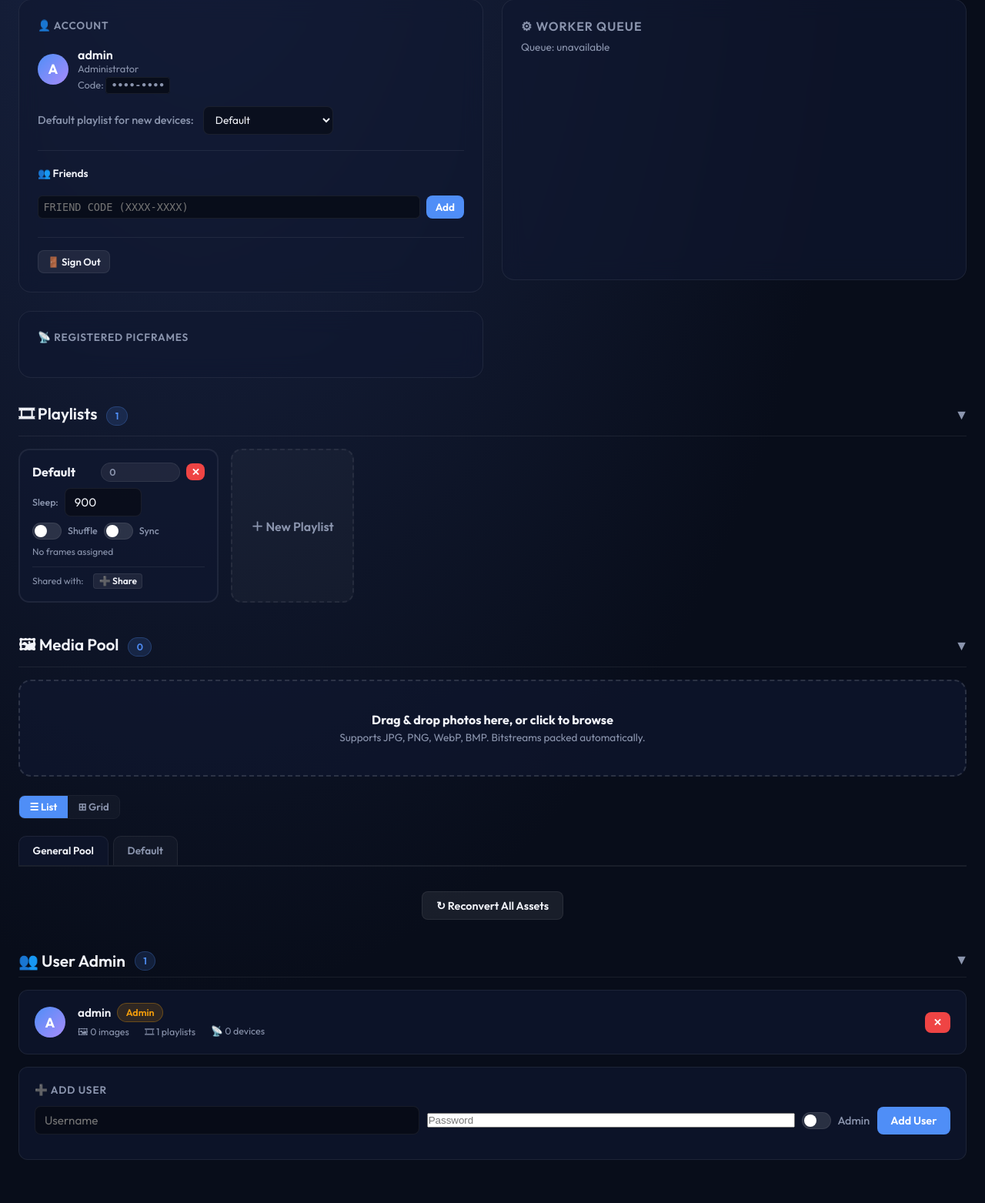
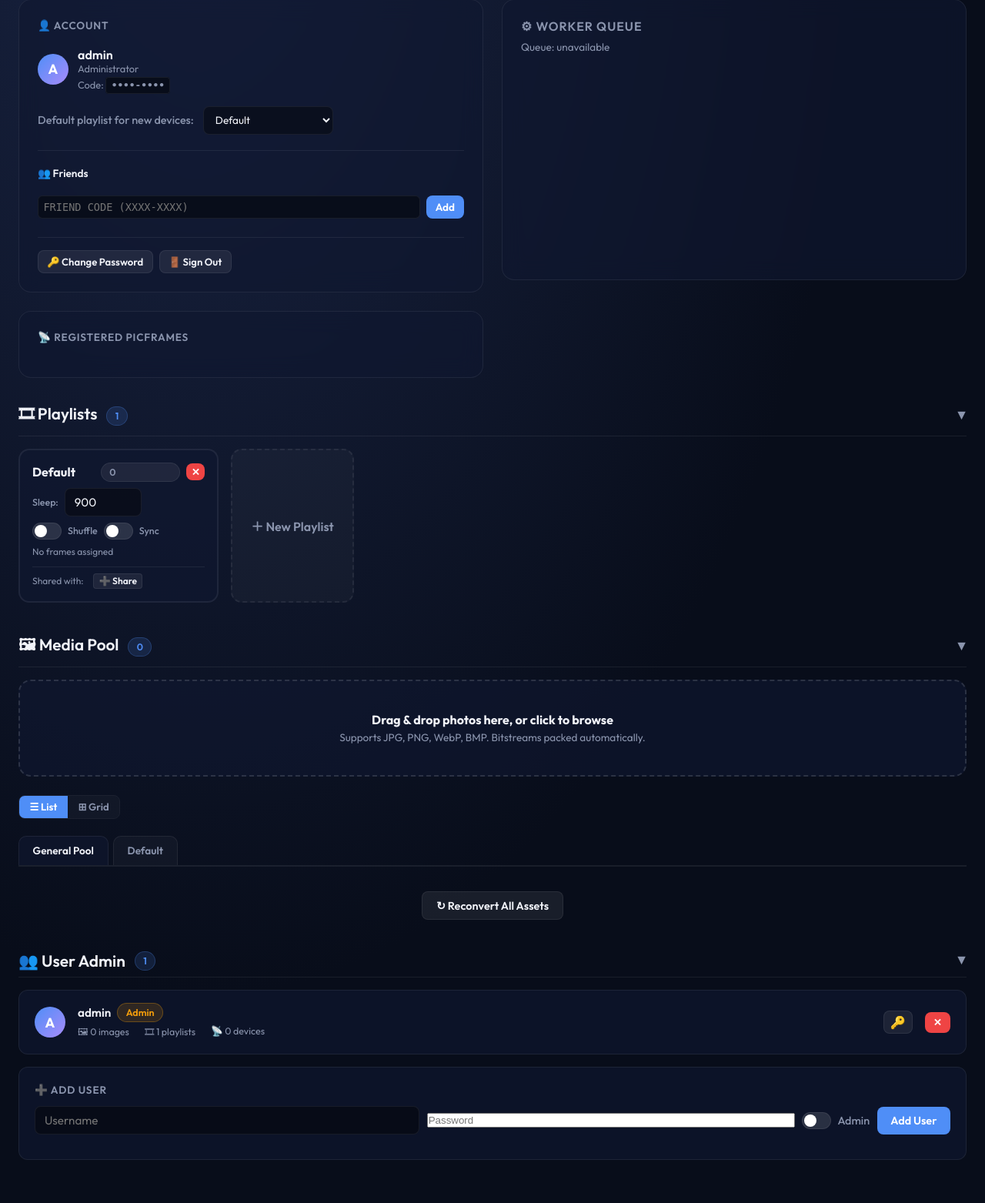
Before and after one commit to finn-e/picframes-server, a Flask app: page / in a window 1280 px wide. Shown: the part 205-1768 px from the top of the page at 77% size. Run offline with Flask 3, Linux system fonts and the light colour scheme; data comes from the database, SQL or seed files in the repository; data that the repository does not hold is empty; parts of the project's set-up code (start-up, migrations or seed data) failed here and were passed over; some libraries are stand-ins or nearby versions.

Commit message:
feat(ui): add change password + admin reset password
Account card gets a 🔑 Change Password button (requires current password).
User Admin cards get a 🔑 icon button to reset any other user's password
(admin-only, no current password needed). Both use a shared modal that
adapts based on mode. Routes: POST /admin/change-password and
POST /admin/users/<uid>/reset-password.

```diff
--- a/templates/index.html
+++ b/templates/index.html
@@ -343,6 +343,7 @@
             </div>
 
             <div class="user-actions" style="margin-top: 1.5rem; border-top: 1px solid var(--border); padding-top: 1rem;">
+                <button class="btn btn-ghost btn-sm" onclick="openPasswordModal('self')">🔑 Change Password</button>
                 <a href="{{ url_for('ui.logout') }}" class="btn btn-ghost btn-sm">🚪 Sign Out</a>
             </div>
         </div>
@@ -746,6 +747,7 @@
                 </div>
             </div>
             {% if user.id != current_user.user_id %}
+            <button class="btn btn-ghost btn-sm" style="font-size:1rem; padding:0.25rem 0.5rem;" title="Reset password" onclick="openPasswordModal('reset', {{ user.id }}, '{{ user.username }}')">🔑</button>
             <button class="btn btn-danger btn-sm" onclick="deleteUser({{ user.id }}, '{{ user.username }}')">✕</button>
             {% endif %}
         </div>
@@ -765,6 +767,30 @@
     </div><!-- /drawer-body-user-admin -->
     </div><!-- /drawer-section user-admin -->
     {% endif %}
+</div>
+
+<!-- ===== Password Modal ===== -->
+<div id="pw-modal" style="display:none; position:fixed; inset:0; background:rgba(0,0,0,0.6); z-index:500; align-items:center; justify-content:center;">
+  <div style="background:var(--card); border:1px solid var(--border); border-radius:16px; padding:1.5rem; width:min(400px,90vw); display:flex; flex-direction:column; gap:0.75rem;">
+    <div style="font-weight:700; font-size:1.1rem;">🔑 <span id="pw-modal-title">Change Password</span></div>
+    <div id="pw-current-row">
+      <label style="font-size:0.85rem; color:var(--muted);">Current password</label>
+      <input id="pw-current" type="password" style="width:100%; margin-top:0.25rem; padding:0.4rem 0.6rem; border:1px solid var(--border); border-radius:7px; background:var(--bg); color:var(--text); font-size:0.9rem; box-sizing:border-box;">
+    </div>
+    <div>
+      <label style="font-size:0.85rem; color:var(--muted);">New password</label>
+      <input id="pw-new" type="password" style="width:100%; margin-top:0.25rem; padding:0.4rem 0.6rem; border:1px solid var(--border); border-radius:7px; background:var(--bg); color:var(--text); font-size:0.9rem; box-sizing:border-box;">
+    </div>
+    <div>
+      <label style="font-size:0.85rem; color:var(--muted);">Confirm new password</label>
+      <input id="pw-confirm" type="password" style="width:100%; margin-top:0.25rem; padding:0.4rem 0.6rem; border:1px solid var(--border); border-radius:7px; background:var(--bg); color:var(--text); font-size:0.9rem; box-sizing:border-box;">
+    </div>
+    <div id="pw-error" style="color:var(--danger); font-size:0.82rem; display:none;"></div>
+    <div style="display:flex; gap:0.5rem; justify-content:flex-end; margin-top:0.25rem;">
+      <button class="btn btn-ghost btn-sm" onclick="closePwModal()">Cancel</button>
+      <button class="btn btn-primary btn-sm" onclick="submitPwModal()">Save</button>
+    </div>
+  </div>
 </div>
 
 <!-- ===== Image Editor Modal ===== -->
@@ -1478,6 +1504,58 @@ function createUser() {
             else toast('Error: ' + (d.error || 'unknown'));
         });
 }
+let _pwMode = 'self', _pwUid = null;
+
+function openPasswordModal(mode, uid, username) {
+    _pwMode = mode; _pwUid = uid || null;
+    document.getElementById('pw-modal-title').textContent =
+        mode === 'self' ? 'Change Password' : `Reset Password — ${username}`;
+    document.getElementById('pw-current-row').style.display = mode === 'self' ? '' : 'none';
+    document.getElementById('pw-current').value = '';
+    document.getElementById('pw-new').value = '';
+    document.getElementById('pw-confirm').value = '';
+    document.getElementById('pw-error').style.display = 'none';
+    document.getElementById('pw-modal').style.display = 'flex';
+    (mode === 'self'
+        ? document.getElementById('pw-current')
+        : document.getElementById('pw-new')).focus();
+}
+
+function closePwModal() {
+    document.getElementById('pw-modal').style.display = 'none';
+}
+
+function submitPwModal() {
+    const newPw  = document.getElementById('pw-new').value;
+    const confirm = document.getElementById('pw-confirm').value;
+    if (!newPw) { showPwError('New password is required'); return; }
+    if (newPw !== confirm) { showPwError('Passwords do not match'); return; }
+
+    let url, body;
+    if (_pwMode === 'self') {
+        const cur = document.getElementById('pw-current').value;
+        if (!cur) { showPwError('Current password is required'); return; }
+        url = '/admin/change-password';
+        body = { current_password: cur, new_password: newPw };
+    } else {
+        url = `/admin/users/${_pwUid}/reset-password`;
+        body = { new_password: newPw };
+    }
+
+    fetch(url, { method: 'POST', headers: {'Content-Type':'application/json'}, body: JSON.stringify(body) })
+        .then(r => r.json())
+        .then(d => {
+            if (d.ok) { closePwModal(); toast('Password updated'); }
+            else showPwError(d.error || 'Error');
+        })
+        .catch(() => showPwError('Network error'));
+}
+
+function showPwError(msg) {
+    const el = document.getElementById('pw-error');
+    el.textContent = msg; el.style.display = '';
+}
+
 function deleteUser(uid, username) {
     if(!confirm(`Delete user "${username}"?`)) return;
     fetch(`/admin/users/${uid}/delete`, {method:'POST', headers:{'Content-Type':'application/json'}, body:'{}'})
@@ -1793,7 +1871,7 @@ function closeEditor() {
 }
 
 // Close on Escape or click outside editor-wrap
-document.addEventListener('keydown', e => { if (e.key === 'Escape') closeEditor(); });
+document.addEventListener('keydown', e => { if (e.key === 'Escape') { closeEditor(); closePwModal(); } });
 document.getElementById('editor-modal').addEventListener('click', e => {
     if (e.target === document.getElementById('editor-modal')) closeEditor();
 });
```
Also changed, not shown: routes/admin.py (+42 -0 lines).
